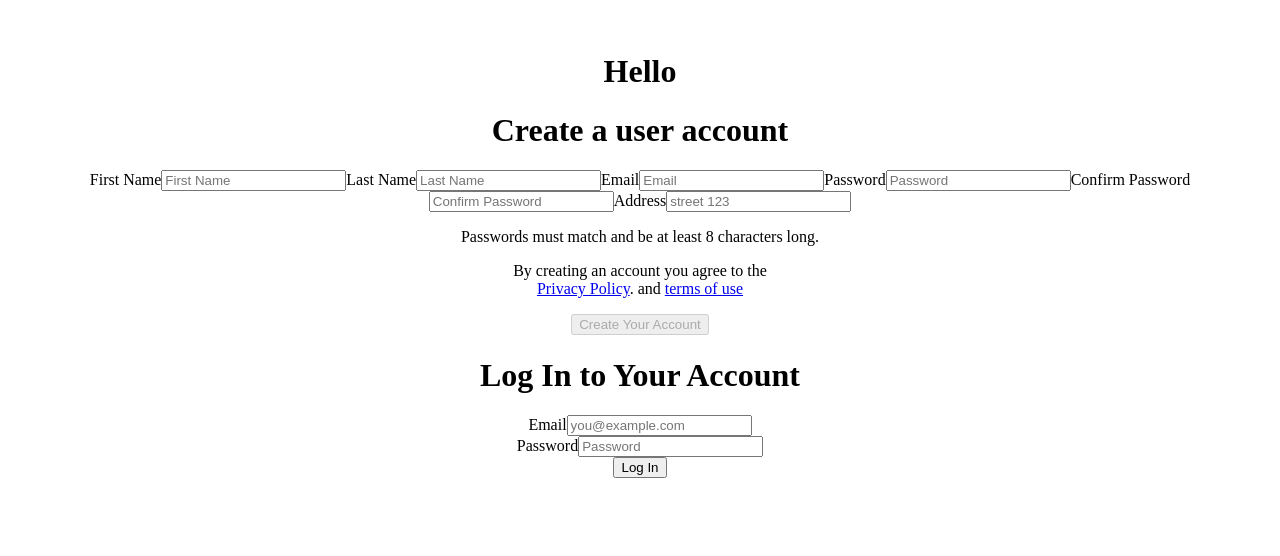
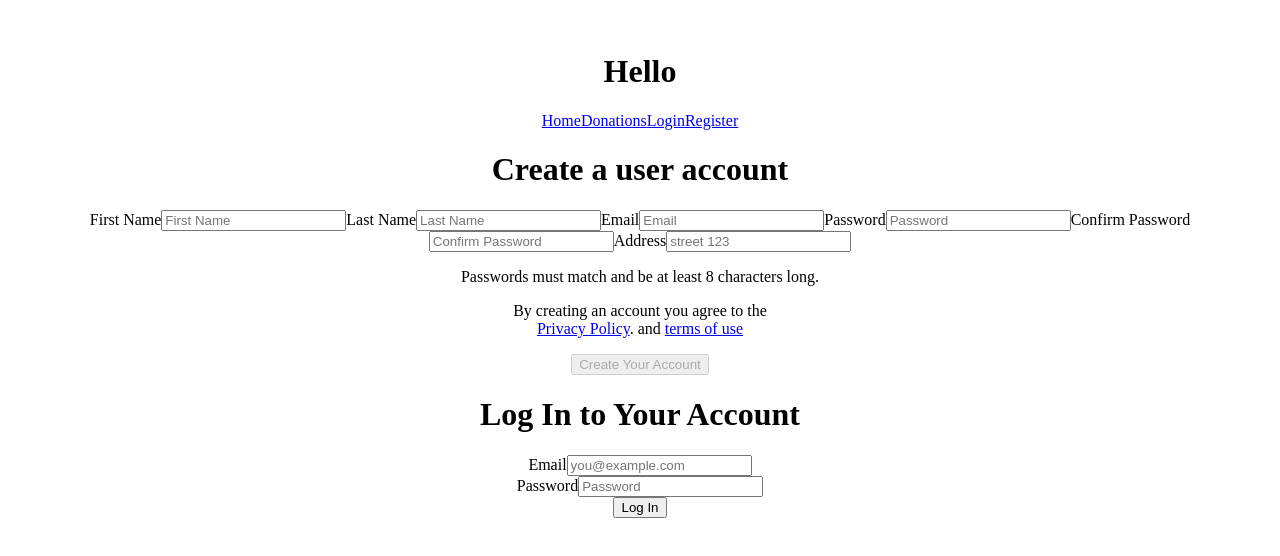
Before and after one commit to Malak1805/Ajr-frontend, a React (Vite) app: page / in a window 1280 px wide. Shown: the top 556 px of the page. Built offline with nearby package versions, Linux system fonts and the light colour scheme.

Commit message:
added navbar links + in app.jsx

```diff
--- a/src/components/NavBar.jsx
+++ b/src/components/NavBar.jsx
@@ -1,9 +1,13 @@
+import { Link } from "react-router"
 
 
 const NavBar = () => {
 return(
   <>
-
+<Link to='/'>Home</Link>
+<Link to='/donations'>Donations</Link>
+<Link to='/auth/login'>Login</Link>
+<Link to='/auth/register'>Register</Link>
   </>
 )
 
```
